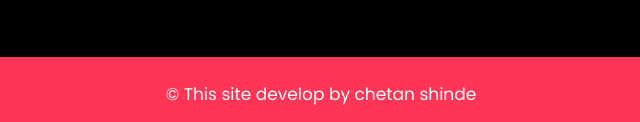
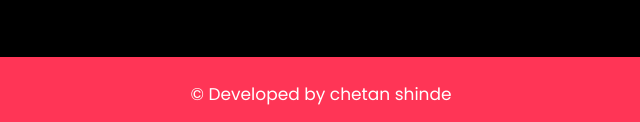
Before and after one commit to Shinde251/shinde-sunshine, a plain HTML site: page contact.html in a window 1280 px wide. Shown: the part 1697-1819 px from the top of the page, 319-959 px from the left. Drawn offline with nearby package versions, Linux system fonts and the light colour scheme; a web font is replaced by a local one.

Commit message:
edited contact

```diff
--- a/contact.html
+++ b/contact.html
@@ -181,7 +181,7 @@
                <div class="container">
                   <div class="row">
                      <div class="col-md-10 offset-md-1">
-                     <p>© This site develop by chetan shinde</a></p>
+                     <p>© Developed by chetan shinde</a></p>
                      </div>
                   </div>
                </div>
```
